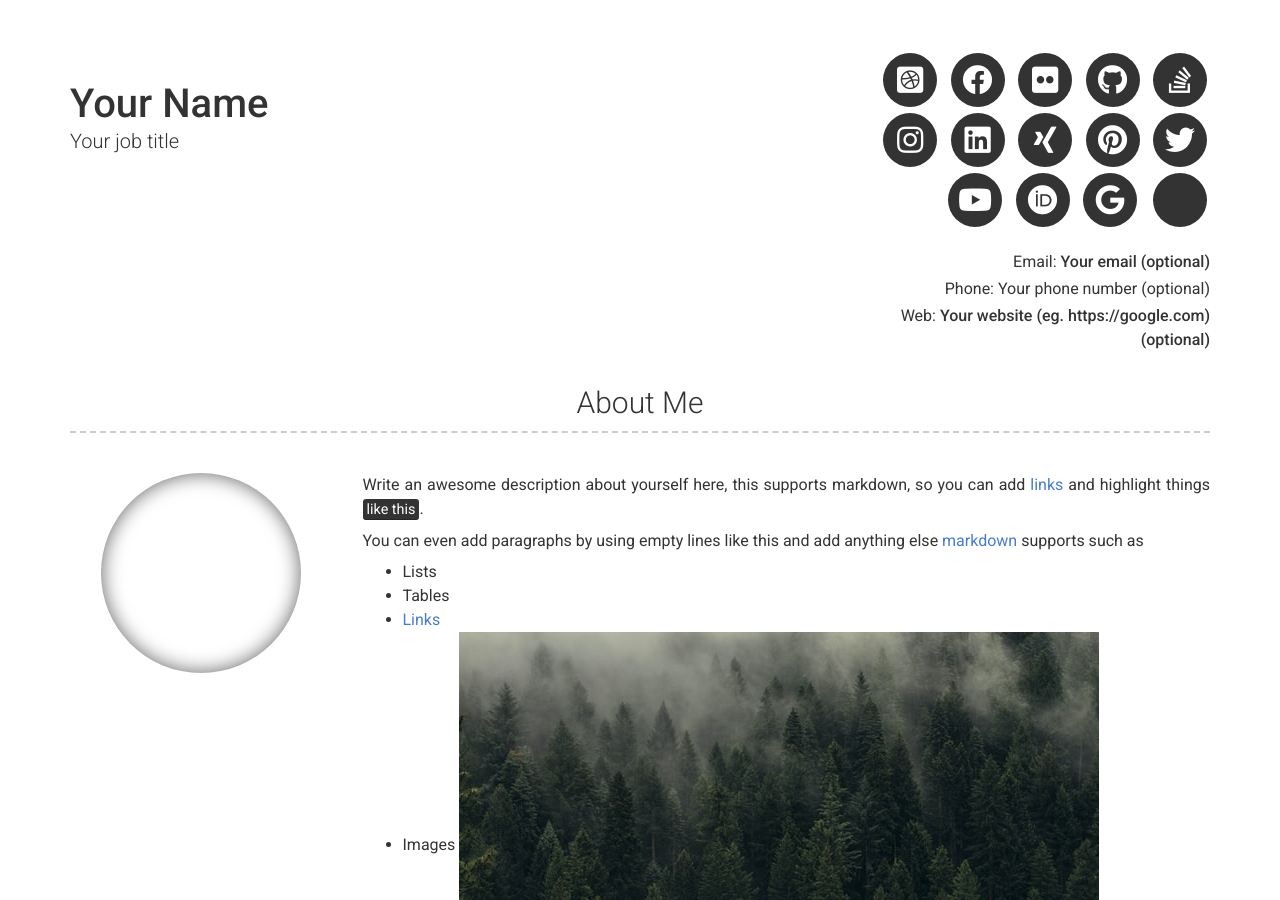
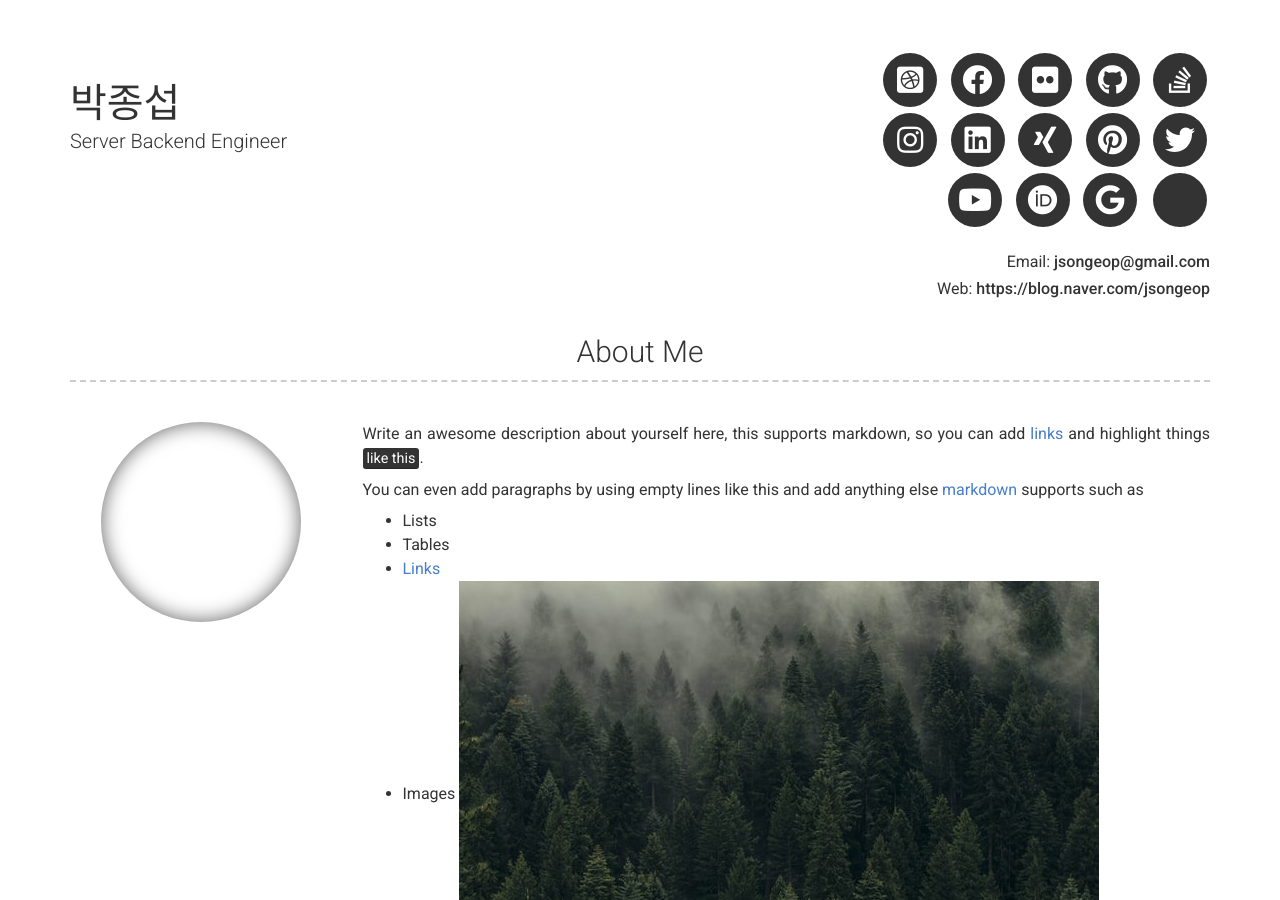
Before and after one commit to jongseop-park/jongseop-park.github.io, a Jekyll site: the page built from index.md, in a window 1280 px wide and 900 px high. Built offline with Jekyll 4.4.1, drawn with Linux system fonts in a browser that asks for light colours; nearby versions of some CDN libraries; some of the changed text lies outside the part shown.

Commit message:
Update _config.yml
.

```diff
--- a/_config.yml
+++ b/_config.yml
@@ -6,13 +6,13 @@ repository: Git repository where your resume will be hosted, only required if yo
 version: 2
 
 # Personal info
-name: Your Name
-title: Your job title
-email: Your email (optional)
+name: 박종섭
+title: Server Backend Engineer
+email: jsongeop@gmail.com
 # email_title: Email (Email title override)
-phone: Your phone number (optional)
+# phone: Your phone number (optional)
 # phone_title: Phone (Phone title override)
-website: Your website (eg. https://google.com)(optional)
+website: https://blog.naver.com/jsongeop
 # website_title: Web (Website title override)
 
 # Dark Mode (true/false/never)
```
